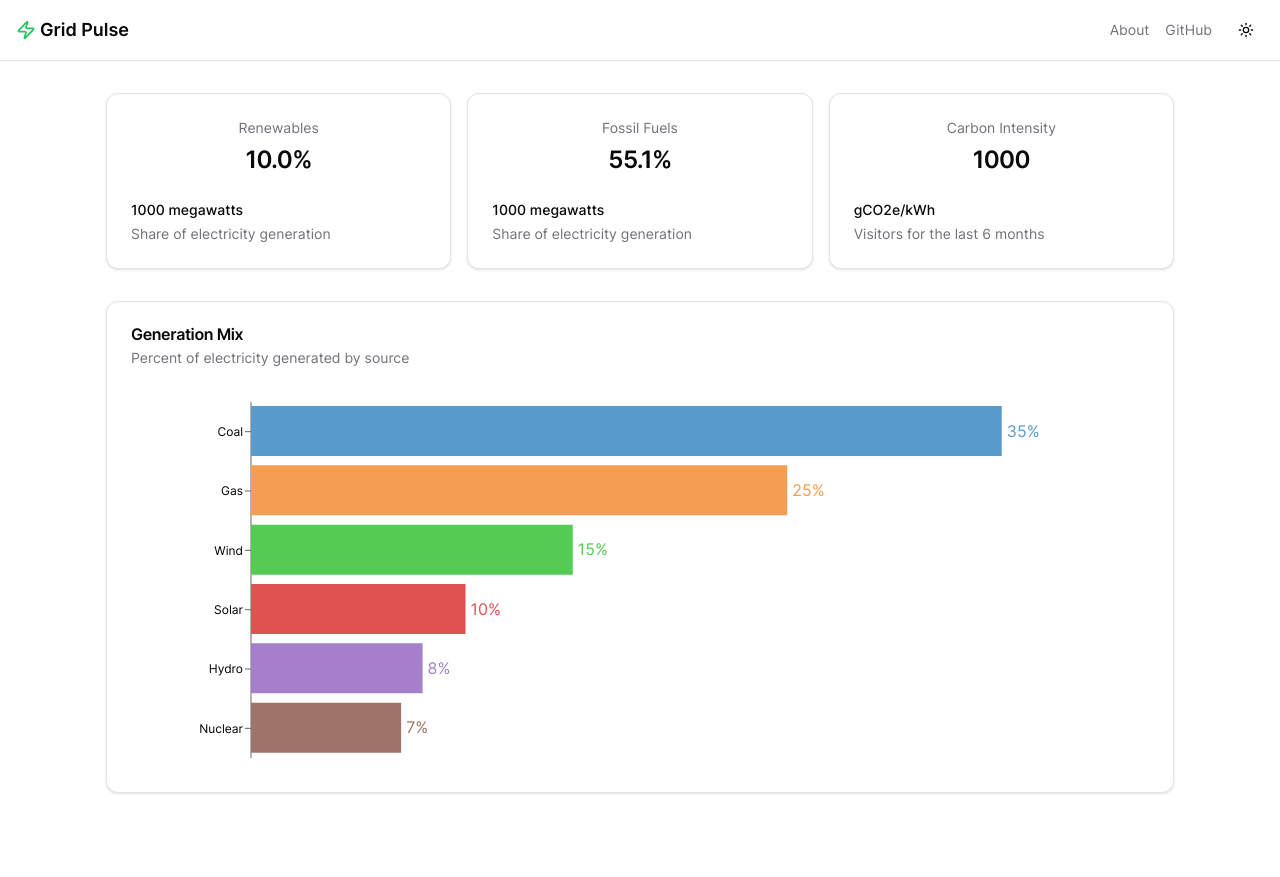
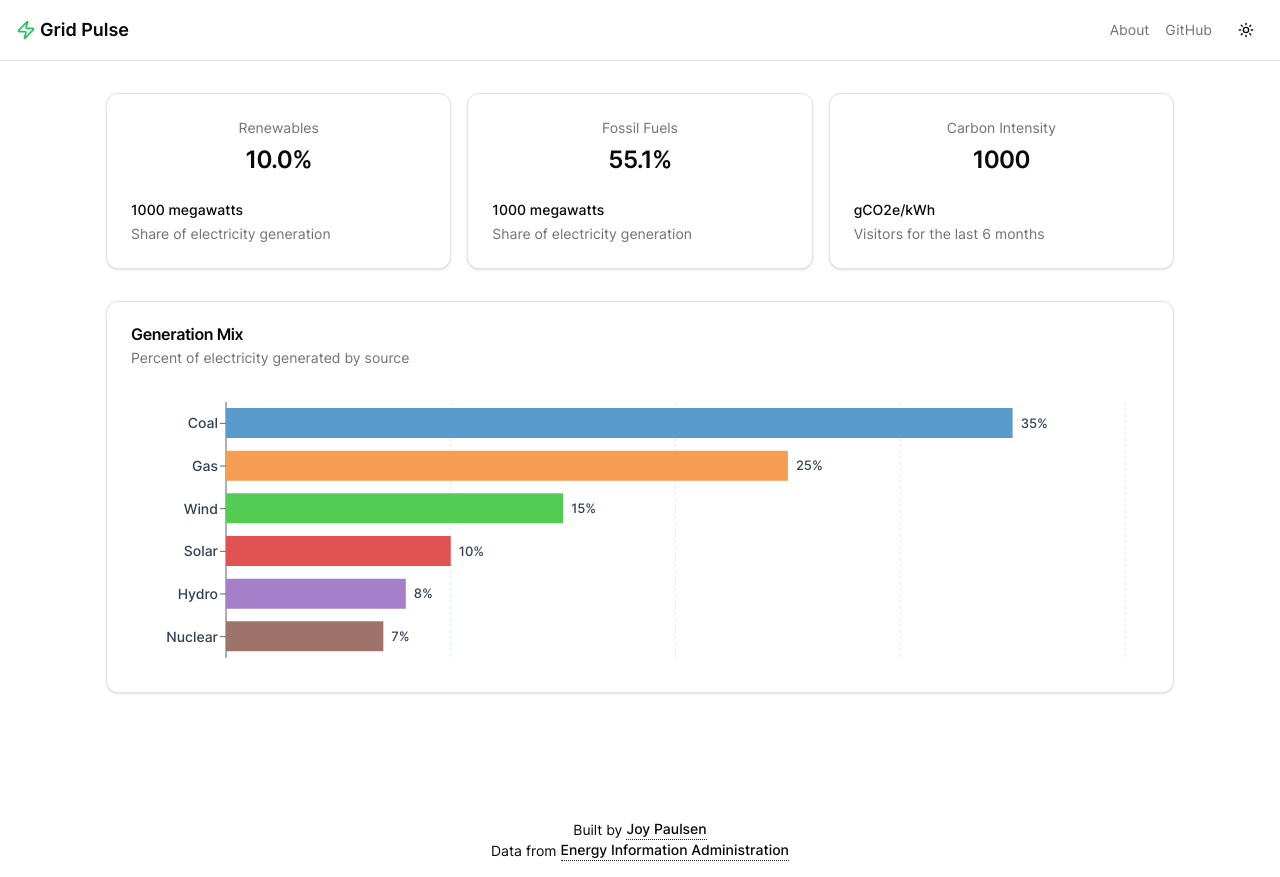
Before and after one commit to joypauls/dailygrid.dev, a Next.js app: page / in a window 1280 px wide. Built offline with nearby package versions, Linux system fonts and the light colour scheme.

Commit message:
some polishes to skeleton

```diff
--- a/src/app/components/GenerationMixBarChart.tsx
+++ b/src/app/components/GenerationMixBarChart.tsx
@@ -9,9 +9,14 @@ import {
   ResponsiveContainer,
   Cell,
   LabelList,
+  CartesianGrid,
 } from "recharts";
+import { useTheme } from "next-themes";
+import { useMemo, useState } from "react";
 
-const energyMixData = [
+const TOTAL_MW = 100_000;
+
+const rawData = [
   { source: "Coal", value: 35 },
   { source: "Gas", value: 25 },
   { source: "Wind", value: 15 },
@@ -29,46 +34,109 @@ const COLORS = {
   Nuclear: "#9e736a",
 };
 
-export default function GenerationMixBarChart() {
+export default function GenerationMixBar() {
+  const { resolvedTheme } = useTheme();
+  const isDark = resolvedTheme === "dark";
+
+  const labelColor = isDark ? "#e2e8f0" : "#334155";
+  const gridColor = isDark ? "#334155" : "#e2e8f0";
+  const tooltipBg = isDark ? "#1e293b" : "#ffffff";
+  const tooltipText = isDark ? "#f1f5f9" : "#1e293b";
+
+  const [activeIndex, setActiveIndex] = useState<number | null>(null);
+
+  const sortedData = useMemo(
+    () =>
+      rawData
+        .slice()
+        .sort((a, b) => b.value - a.value)
+        .map((d) => ({
+          ...d,
+          mw: Math.round((d.value / 100) * TOTAL_MW),
+        })),
+    [],
+  );
+
   return (
-    // <div className="w-full bg-white dark:bg-zinc-900 rounded-xl shadow p-4">
-    //   <h2 className="text-lg font-semibold text-gray-800 dark:text-white mb-4">
-    //     Generation Mix
-    //   </h2>
+    <div className="w-full h-full">
       <ResponsiveContainer width="100%" height="100%">
         <BarChart
-        data={energyMixData}
+          data={sortedData}
           layout="vertical"
-        margin={{ top: 10, right: 40, left: 40, bottom: 10 }}
+          barCategoryGap="12%"
+          margin={{ top: 10, right: 24, left: 60, bottom: 10 }}
         >
+          <CartesianGrid
+            stroke={gridColor}
+            horizontal={false}
+            strokeDasharray="3 3"
+          />
           <XAxis type="number" hide domain={[0, 40]} />
           <YAxis
             type="category"
             dataKey="source"
-          tick={{ fill: "#000", fontSize: 12 }}
-          width={80}
+            width={35}
+            tick={({ x, y, payload, index }) => {
+              const isActive = index === activeIndex;
+              return (
+                <text
+                  x={x}
+                  y={y + 5}
+                  textAnchor="end"
+                  fill={isActive ? "#10b981" : labelColor}
+                  fontWeight={isActive ? 700 : 500}
+                  fontSize={14}
+                >
+                  {payload.value}
+                </text>
+              );
+            }}
           />
           <Tooltip
-          contentStyle={{ backgroundColor: "#111827", border: "none" }}
-          labelStyle={{ color: "#e5e7eb" }}
-          itemStyle={{ color: "#e5e7eb" }}
-          formatter={(value: number) => `${value}%`}
+            contentStyle={{
+              backgroundColor: tooltipBg,
+              color: tooltipText,
+              border: "none",
+              borderRadius: 8,
+              boxShadow: "0 4px 8px rgba(0, 0, 0, 0.1)",
+              fontSize: "0.875rem",
+              padding: "0.5rem 0.75rem",
+            }}
+            labelStyle={{ display: "none" }}
+            itemStyle={{ color: tooltipText }}
+            formatter={(_: any, __: any, item: any) => {
+              const mw = item?.payload?.mw ?? 0;
+              return [
+                `${item.payload.value}% \n ${mw.toLocaleString()} MW`,
+                "",
+              ];
+            }}
           />
-        <Bar dataKey="value" radius={[0, 0, 0, 0]} barSize={50}>
-          {energyMixData.map((entry, index) => (
-            <Cell
-              key={index}
-              fill={COLORS[entry.source as keyof typeof COLORS]}
-            />
-          ))}
+          <Bar
+            dataKey="value"
+            radius={[0, 0, 0, 0]}
+            barSize={30}
+            isAnimationActive={true}
+            // onMouseEnter={(_, index) => setActiveIndex(index)}
+            // onMouseLeave={() => setActiveIndex(null)}
+          >
+            {sortedData.map((entry, index) => {
+              const baseColor = COLORS[entry.source as keyof typeof COLORS];
+              const fill = index === activeIndex ? `${baseColor}cc` : baseColor;
+              return <Cell key={`cell-${index}`} fill={fill} />;
+            })}
             <LabelList
               dataKey="value"
               position="right"
               formatter={(v) => `${v}%`}
+              fill={labelColor}
+              fontSize={13}
+              fontWeight={500}
+              offset={8}
             />
           </Bar>
         </BarChart>
       </ResponsiveContainer>
-    // </div>
+    </div>
   );
 }
--- a/src/app/layout.tsx
+++ b/src/app/layout.tsx
@@ -59,7 +59,9 @@ export default function RootLayout({
     <html>
       <body>
         {/* <ThemeProvider attribute="class" defaultTheme="system" enableSystem> */}
-        <ThemeProvider attribute="class">{children}</ThemeProvider>
+        <ThemeProvider attribute="class" defaultTheme="light">
+          {children}
+        </ThemeProvider>
       </body>
     </html>
   );
--- a/src/app/page.tsx
+++ b/src/app/page.tsx
@@ -48,7 +48,7 @@ export default function HomePage() {
         <title>Hi</title>
       </Head>
       <Navbar />
-      <section className="min-h-screen ">
+      <section className="min-h-screen flex flex-col justify-between">
         <div className="layout relative flex flex-col items-center justify-center text-center">
           {/* <DonutChart /> */}
 
@@ -136,7 +136,7 @@ export default function HomePage() {
           <div className="grid grid-cols-1 gap-4 p-4 w-full">
             <Card className="@container/card">
               <CardHeader className="flex items-start">
-                <CardTitle className="">Generation Mix</CardTitle>
+                <CardTitle className="font-semibold">Generation Mix</CardTitle>
                 <CardDescription className="">
                   Percent of electricity generated by source
                 </CardDescription>
@@ -150,7 +150,7 @@ export default function HomePage() {
                     +12.5%
                   </Badge> */}
               {/* </div> */}
-              <CardContent className="h-[400px]">
+              <CardContent className="h-[300px]">
                 {/* <ChartContainer
                   config={chartConfig}
                   className="aspect-auto h-[250px] w-full"
@@ -163,12 +163,20 @@ export default function HomePage() {
         </div>
 
         {/* footer */}
-        {/* <footer className="w-full flex items-center justify-center p-4">
-          © {new Date().getFullYear()} By{" "}
-          <UnderlineLink href="https://joypaulsen.com">
-            Joy Paulsen
-          </UnderlineLink>
-        </footer> */}
+        <footer className="w-full flex flex-col items-center justify-center p-4">
+          <div className="flex items-center text-sm">
+            Built by
+            <UnderlineLink href="https://joypaulsen.com" className="ml-1">
+              Joy Paulsen
+            </UnderlineLink>
+          </div>
+          <div className="flex items-center text-sm">
+            Data from
+            <UnderlineLink href="https://joypaulsen.com" className="ml-1">
+              Energy Information Administration
+            </UnderlineLink>
+          </div>
+        </footer>
       </section>
     </main>
   );
```
Lines whose indentation alone changed are shown as unchanged.
